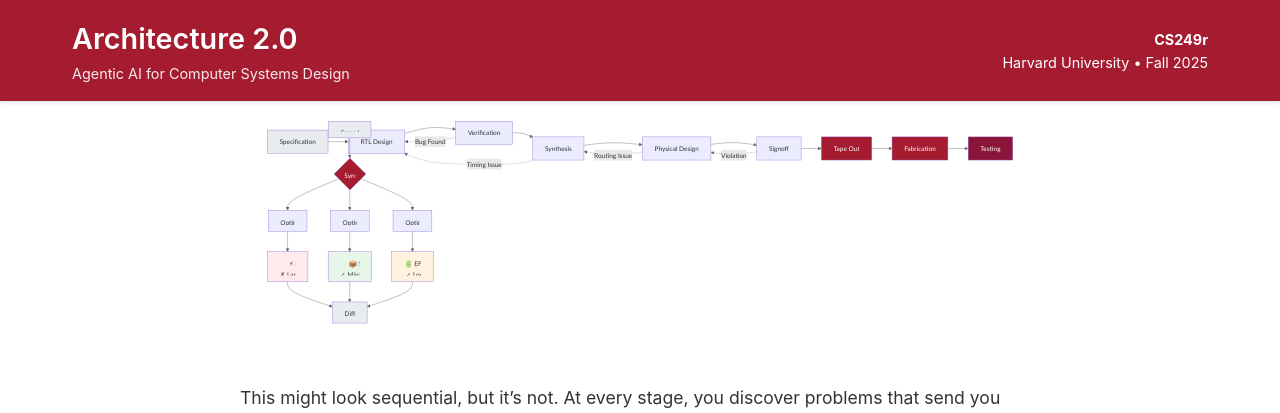
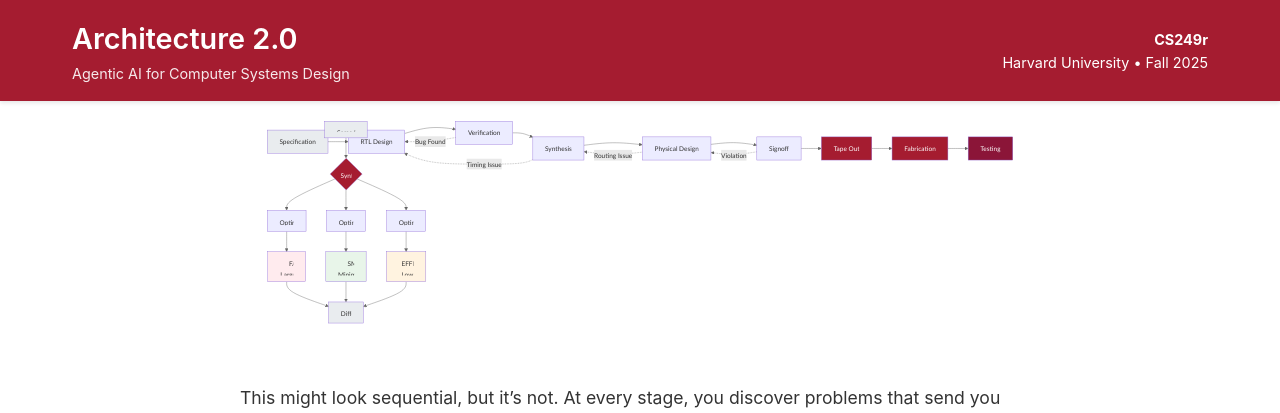
Before and after one commit to harvard-edge/cs249r_fall2025, a Jekyll site: the page built from _posts/2024-11-12-week-11-eda-fundamentals.md, in a window 1280 px wide and 900 px high, scrolled down 4765 px. Shown: the top 413 px of the window. Built offline with Jekyll 4.4.1, drawn with Linux system fonts in a browser that asks for light colours; comment, search, counter and statistics services are not loaded.

Commit message:
Remove emoji icons from diagrams and add Mark Ren's image

```diff
--- a/_posts/2024-11-12-week-11-eda-fundamentals.md
+++ b/_posts/2024-11-12-week-11-eda-fundamentals.md
@@ -231,9 +231,9 @@
     B --> D[Optimize for<br/>AREA]
     B --> E[Optimize for<br/>POWER]
 
-    C --> F["⚡ FAST<br/>✗ Large gates<br/>✗ More area<br/>✗ High power"]
-    D --> G["📦 SMALL<br/>✓ Minimal gates<br/>✗ Slower<br/>✓ Less power"]
-    E --> H["🔋 EFFICIENT<br/>✓ Low power<br/>✗ Slower<br/>≈ Medium area"]
+    C --> F["FAST<br/>Large gates<br/>More area<br/>High power"]
+    D --> G["SMALL<br/>Minimal gates<br/>Slower<br/>Less power"]
+    E --> H["EFFICIENT<br/>Low power<br/>Slower<br/>Medium area"]
 
     F --> I[Different<br/>Netlists]
     G --> I
@@ -439,7 +439,7 @@
 
 ## Industry Perspective: Why AI for Chip Design Now?
 
-<span class="margin-note"><img src="/cs249r_fall2025/assets/images/blog_images/week_11/mark_ren.jpg" alt="Mark Ren" style="width: 80px; height: 80px; border-radius: 8px; float: left; margin-right: 10px; margin-bottom: 10px; margin-top: 5px;"> **Mark Ren** is a researcher at NVIDIA working on AI for EDA. Previously at IBM Research, he worked on physical design, placement, and optimization tools. His research focuses on making EDA tools more scalable and enabling better designer-tool interaction through AI agents.</span>
+<span class="margin-note"><img src="/cs249r_fall2025/assets/images/blog_images/week_11/mark_ren.png" alt="Mark Ren" style="width: 80px; height: 80px; border-radius: 8px; float: left; margin-right: 10px; margin-bottom: 10px; margin-top: 5px;"> **Mark Ren** is a researcher at NVIDIA working on AI for EDA. Previously at IBM Research, he worked on physical design, placement, and optimization tools. His research focuses on making EDA tools more scalable and enabling better designer-tool interaction through AI agents.</span>
 
 Our guest speaker, Mark Ren, provided crucial context about why AI for chip design is both urgent and challenging. His perspective from working on EDA at IBM and now NVIDIA reveals why the industry is at an inflection point.
 
```
Also changed, not shown: _posts/2024-11-05-week-10-optimizing-optimizers.md (+2 -2 lines), assets/images/blog_images/week_11/mark_ren.png (added).
